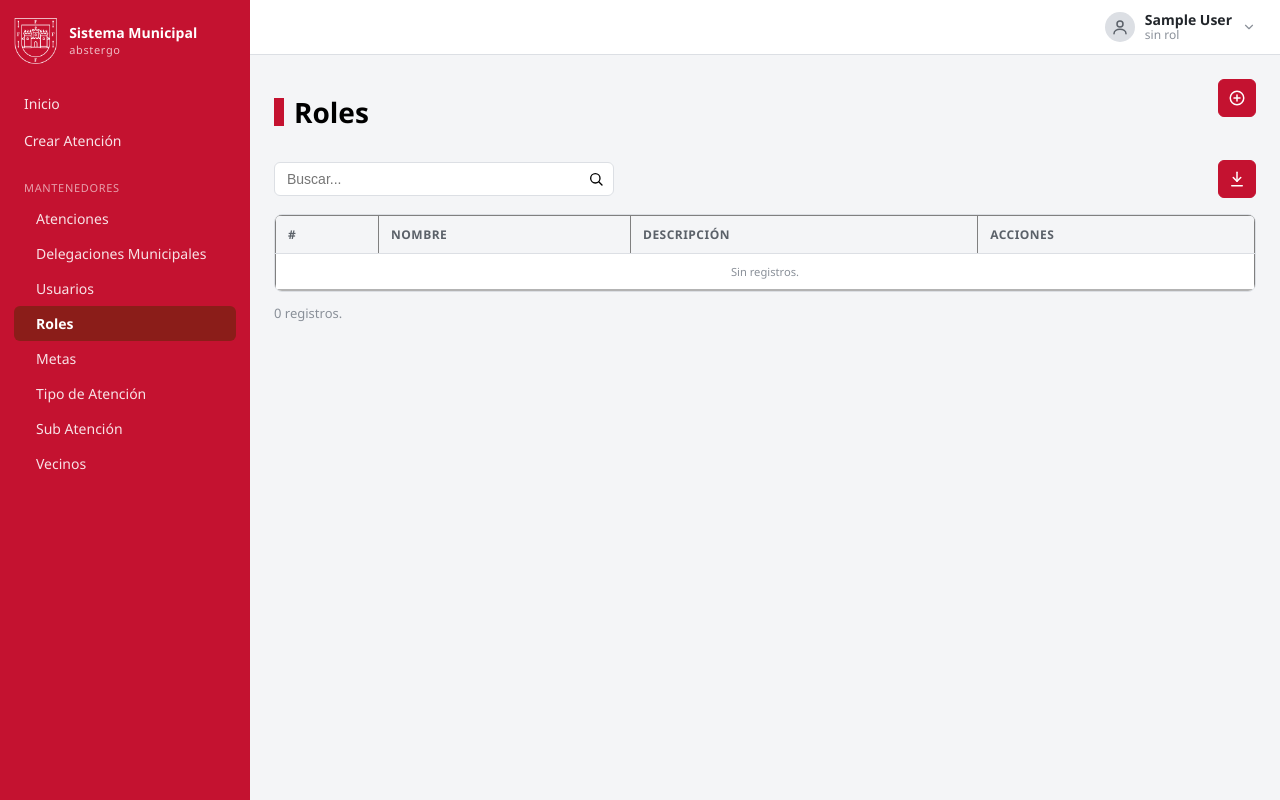
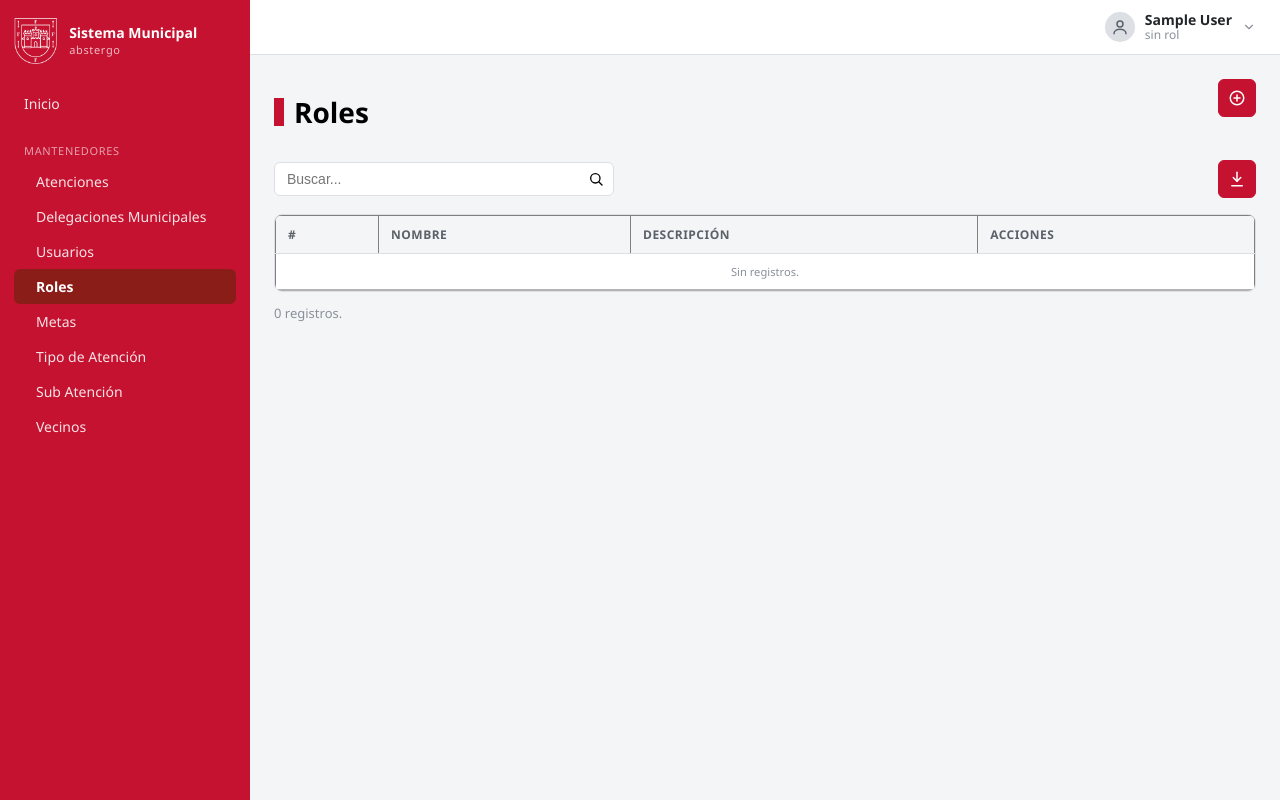
Before and after one commit to lacteada/abstergo, a Django app: page /roles/ in a window 1280 px wide. Run offline with Django 5.2, Linux system fonts and the light colour scheme; the visitor is signed in with stand-in values (Sample User, id 1); data that the repository does not hold is empty.

Commit message:
Quita "Crear Atencion" del sidebar
- Su flujo ya vive en el modal del listado de Atenciones, asi que la entrada del
  menu queda de mas.
- Se elimina la rama `modal_nueva`: todos los listados abren el alta en modal.

Co-authored-by: CommandCodeBot <noreply@commandcode.ai>

```diff
--- a/apps/common/vistas_base.py
+++ b/apps/common/vistas_base.py
@@ -25,8 +25,6 @@ class Comun:
     etiqueta_nueva = ""
     url_listado = ""
     url_nueva = None  # solo el listado la define
-    # False cuando el alta tiene página propia (por ejemplo, Crear Atención).
-    modal_nueva = True
 
     def get_context_data(self, **kwargs):
         contexto = super().get_context_data(**kwargs)
@@ -37,7 +35,6 @@ class Comun:
             etiqueta_nueva=self.etiqueta_nueva,
             url_listado=self.url_listado,
             url_nueva=reverse(self.url_nueva) if self.url_nueva else "",
-            modal_nueva=self.modal_nueva,
             permite_exportar=bool(getattr(self, "exportar_columnas", ())),
         )
         return contexto
--- a/templates/base.html
+++ b/templates/base.html
@@ -26,8 +26,6 @@
     <nav class="nav">
       <a class="nav-item{% if seccion == 'inicio' %} activo{% endif %}"
          href="{% url 'panel:inicio' %}">Inicio</a>
-      <a class="nav-item{% if request.resolver_match.url_name == 'crear' %} activo{% endif %}"
-         href="{% url 'atenciones:crear' %}">Crear Atención</a>
 
       <div class="grupo">
         <span class="grupo-titulo">Mantenedores</span>
--- a/templates/listado.html
+++ b/templates/listado.html
@@ -5,18 +5,10 @@
 
   <div class="cabecera">
     <h1 class="titulo">{{ titulo }}</h1>
-    {% if modal_nueva %}
-      <button type="button" class="btn-muni btn-icono" data-modal="{{ url_nueva }}"
-              title="{{ etiqueta_nueva }}" aria-label="{{ etiqueta_nueva }}">
-        {% include 'iconos/nuevo.html' %}
-      </button>
-    {% else %}
-      {# Alta con flujo propio (Crear Atención): sigue siendo una página. #}
-      <a class="btn-muni btn-icono" href="{{ url_nueva }}"
-         title="{{ etiqueta_nueva }}" aria-label="{{ etiqueta_nueva }}">
-        {% include 'iconos/nuevo.html' %}
-      </a>
-    {% endif %}
+    <button type="button" class="btn-muni btn-icono" data-modal="{{ url_nueva }}"
+            title="{{ etiqueta_nueva }}" aria-label="{{ etiqueta_nueva }}">
+      {% include 'iconos/nuevo.html' %}
+    </button>
   </div>
   {% if subtitulo %}<p class="subtitulo">{{ subtitulo }}</p>{% endif %}
 
```
